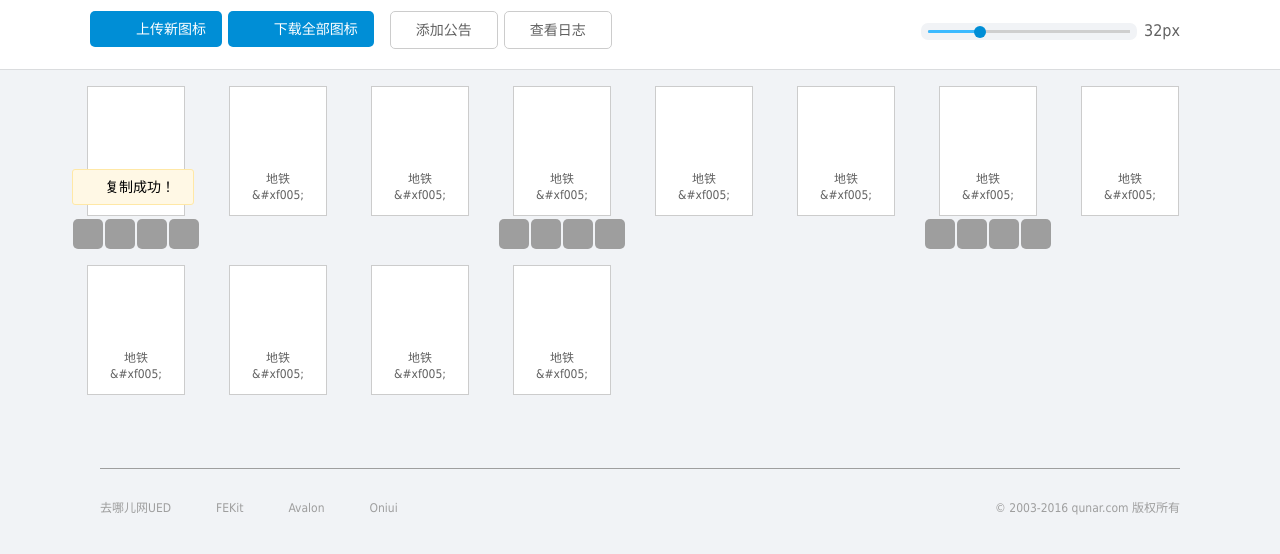
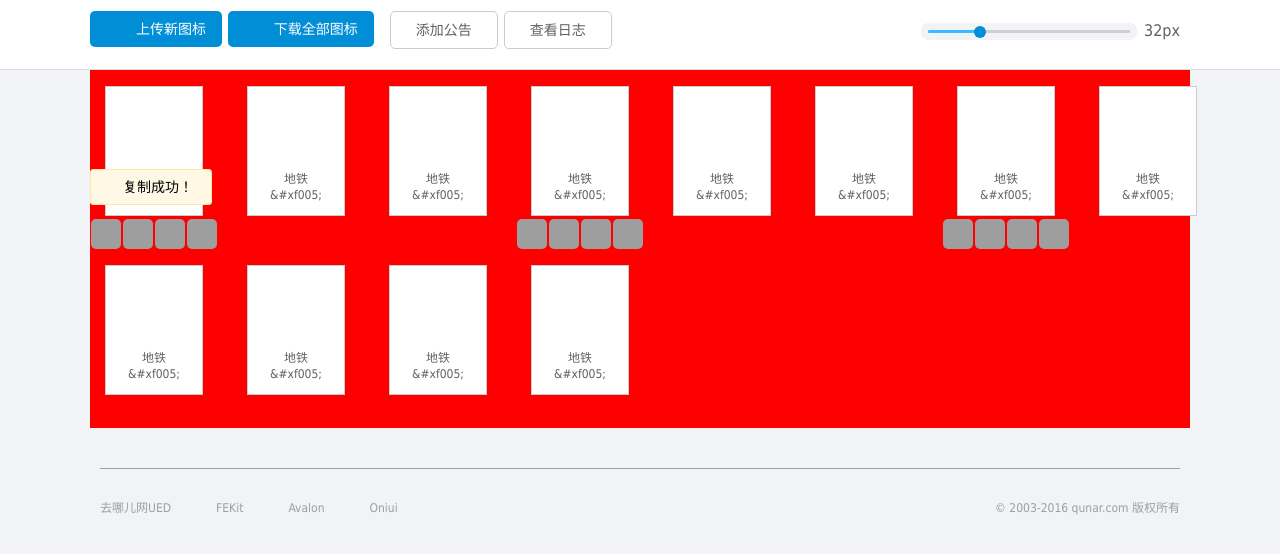
Before and after one commit to wang508x102/yicon-static, a website: page page/detail.html in a window 1280 px wide. Shown: the part 128-682 px from the top of the page. Drawn offline with Linux system fonts and the light colour scheme; a web font is replaced by a local one.

Commit message:
add detail page

```diff
--- a/page/detail.html
+++ b/page/detail.html
@@ -309,7 +309,7 @@
                     <i class="tool-item iconfont save" title="收藏图标">&#xf08a;</i>
                     <i class="tool-item iconfont edit" title="图标详情">&#xf03c;</i>
                     <i class="tool-item iconfont car" title="加入下车">&#xf012;</i>
-                    <!-- <i class="iconfont copy" title="复制code">&#xf069;</i> -->
+                    <!-- <i class="tool-item iconfont copy" title="复制code">&#xf069;</i> -->
                 </dd>
             </dl>
             <dl class="icon-detail-item">
@@ -347,11 +347,11 @@
                     <div class="code">&amp;#xf005;</div>
                 </dt>
                 <dd class="tool">
-                    <i class="iconfont download" title="下载图标">&#xf07b;</i>
-                    <i class="iconfont save" title="收藏图标">&#xf08a;</i>
-                    <i class="iconfont edit" title="图标详情">&#xf03c;</i>
-                    <i class="iconfont car" title="加入下车">&#xf012;</i>
-                    <!-- <i class="iconfont copy" title="复制code">&#xf069;</i> -->
+                     <i class="tool-item iconfont download" title="下载图标">&#xf07b;</i>
+                    <i class="tool-item iconfont save" title="收藏图标">&#xf08a;</i>
+                    <i class="tool-item iconfont edit" title="图标详情">&#xf03c;</i>
+                    <i class="tool-item iconfont car" title="加入下车">&#xf012;</i>
+                    <!-- <i class="tool-item iconfont copy" title="复制code">&#xf069;</i> -->
                 </dd>
             </dl>
             <dl class="icon-detail-item">
@@ -389,11 +389,11 @@
                     <div class="code">&amp;#xf005;</div>
                 </dt>
                 <dd class="tool">
-                    <i class="iconfont download" title="下载图标">&#xf07b;</i>
-                    <i class="iconfont save" title="收藏图标">&#xf08a;</i>
-                    <i class="iconfont edit" title="图标详情">&#xf03c;</i>
-                    <i class="iconfont car" title="加入下车">&#xf012;</i>
-                    <!-- <i class="iconfont copy" title="复制code">&#xf069;</i> -->
+                     <i class="tool-item iconfont download" title="下载图标">&#xf07b;</i>
+                    <i class="tool-item iconfont save" title="收藏图标">&#xf08a;</i>
+                    <i class="tool-item iconfont edit" title="图标详情">&#xf03c;</i>
+                    <i class="tool-item iconfont car" title="加入下车">&#xf012;</i>
+                    <!-- <i class="tool-item iconfont copy" title="复制code">&#xf069;</i> -->
                 </dd>
             </dl>
             <dl class="icon-detail-item">
@@ -417,11 +417,11 @@
                     <div class="code">&amp;#xf005;</div>
                 </dt>
                 <dd class="tool">
-                    <i class="iconfont download" title="下载图标">&#xf07b;</i>
-                    <i class="iconfont save" title="收藏图标">&#xf08a;</i>
-                    <i class="iconfont edit" title="图标详情">&#xf03c;</i>
-                    <i class="iconfont car" title="加入下车">&#xf012;</i>
-                    <!-- <i class="iconfont copy" title="复制code">&#xf069;</i> -->
+                     <i class="tool-item iconfont download" title="下载图标">&#xf07b;</i>
+                    <i class="tool-item iconfont save" title="收藏图标">&#xf08a;</i>
+                    <i class="tool-item iconfont edit" title="图标详情">&#xf03c;</i>
+                    <i class="tool-item iconfont car" title="加入下车">&#xf012;</i>
+                    <!-- <i class="tool-item iconfont copy" title="复制code">&#xf069;</i> -->
                 </dd>
             </dl>
             <dl class="icon-detail-item">
@@ -445,11 +445,11 @@
                     <div class="code">&amp;#xf005;</div>
                 </dt>
                 <dd class="tool">
-                    <i class="iconfont download" title="下载图标">&#xf07b;</i>
-                    <i class="iconfont save" title="收藏图标">&#xf08a;</i>
-                    <i class="iconfont edit" title="图标详情">&#xf03c;</i>
-                    <i class="iconfont car" title="加入下车">&#xf012;</i>
-                    <!-- <i class="iconfont copy" title="复制code">&#xf069;</i> -->
+                     <i class="tool-item iconfont download" title="下载图标">&#xf07b;</i>
+                    <i class="tool-item iconfont save" title="收藏图标">&#xf08a;</i>
+                    <i class="tool-item iconfont edit" title="图标详情">&#xf03c;</i>
+                    <i class="tool-item iconfont car" title="加入下车">&#xf012;</i>
+                    <!-- <i class="tool-item iconfont copy" title="复制code">&#xf069;</i> -->
                 </dd>
             </dl>
         </div>
--- a/style/detail.scss
+++ b/style/detail.scss
@@ -123,10 +123,12 @@
 	}
 
 	&-main {
-		width: 1136px;
+		width: 1100px;
 		margin: 0 auto;
+		background-color: red;
 		.yicon-detail-list{
 			width:1180px;
+			border:1px;
 			margin-left: -7px;
 		}
 	}
```
Also changed, not shown: export/detail.css.
